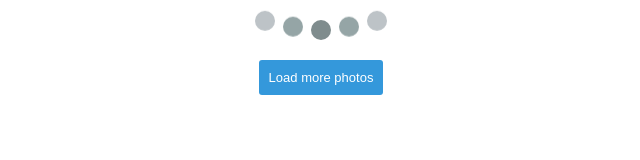
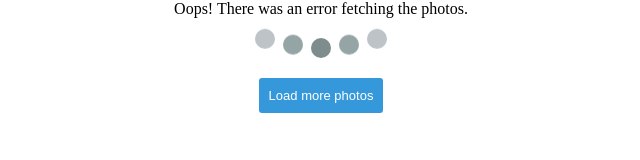
Before and after one commit to waneka/waneka.github.io, a plain HTML site: page index.html in a window 1280 px wide. Shown: the whole page, without its empty margins (319-959 px from the left). Drawn offline with Linux system fonts and the light colour scheme; no server answers.

Commit message:
Add error message for fetch failure

```diff
--- a/app.js
+++ b/app.js
@@ -116,14 +116,18 @@ var app = (function () {
     var photoRequest = new XMLHttpRequest();
     var endpoint;
     var responseData;
+    var errorMessage = document.getElementById('fetch-error');
 
     photoRequest.onreadystatechange = function () {
       if (this.readyState === XMLHttpRequest.DONE) {
         if (this.status === 200) {
           responseData = JSON.parse(this.responseText);
           handleResponseData(responseData);
+          errorMessage.classList.remove('is-showing');
+          errorMessage.classList.add('is-hiding');
         } else {
-          // display error
+          errorMessage.classList.remove('is-hiding');
+          errorMessage.classList.add('is-showing');
         }
       }
     }
--- a/index.html
+++ b/index.html
@@ -23,6 +23,7 @@
       </div>
     </div>
     <div id="thumbnails" class="grid"></div>
+    <div id="fetch-error" class="flex jc--c is-hiding color--error">Oops! There was an error fetching the photos.</div>
     <div id="loader" class="flex jc--c is-hiding">
       <div class="floating-balls--container mt">
         <div class="floating-ball floating-ball--1"></div>
```
